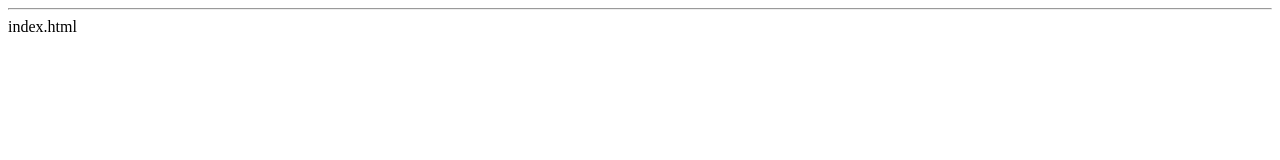
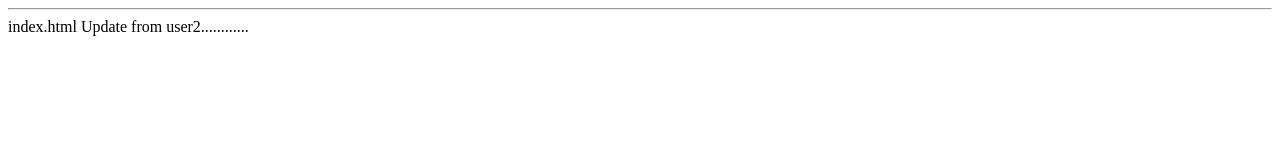
Before and after one commit to vmjagtap/MyTest1, a plain HTML site: page index.html in a window 1280 px wide. Drawn offline with Linux system fonts and the light colour scheme.

Commit message:
Update from user2...

```diff
--- a/index.html
+++ b/index.html
@@ -2,5 +2,5 @@
 <body>
 </body>
 <hr> index.html </hr>
-
+Update from user2............
 </html>
```
